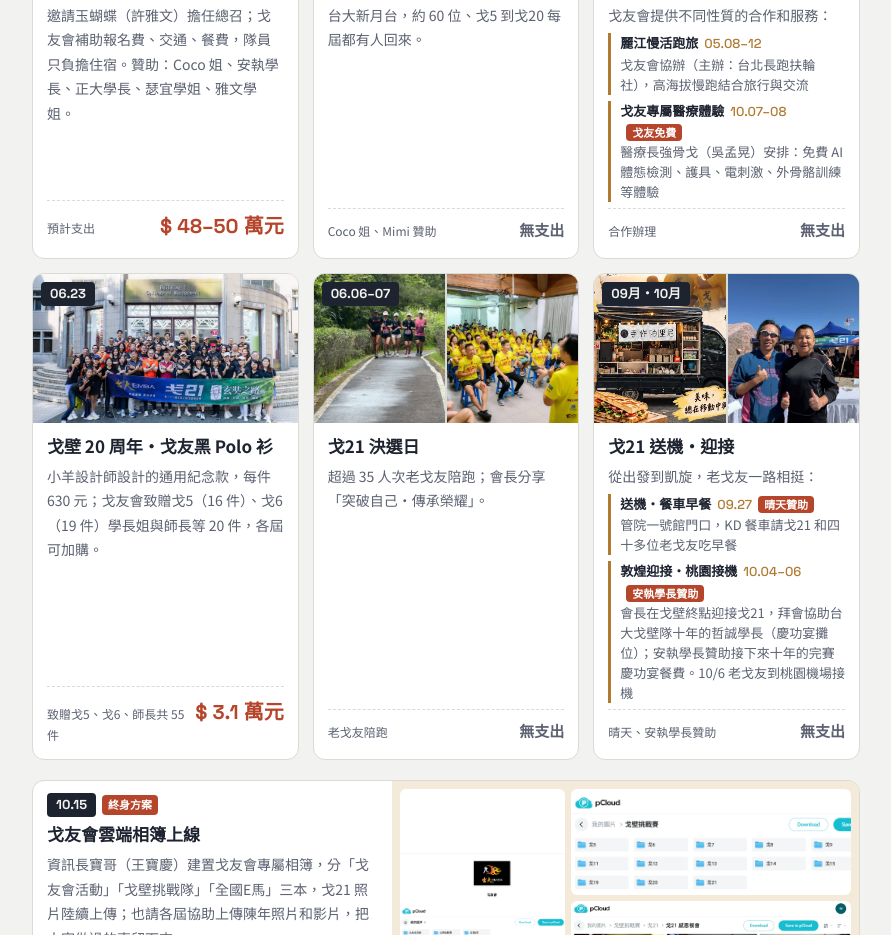
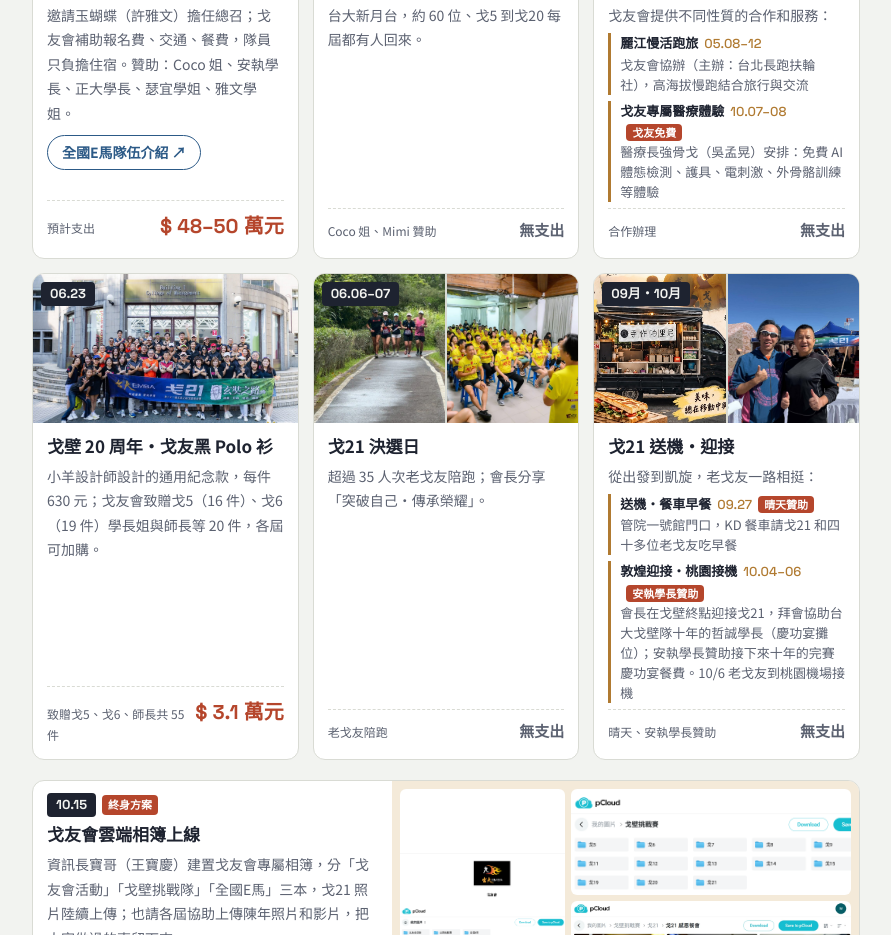
Before and after one commit to willleester/ntuemba-gobi-meeting, a plain HTML site: page index.html in a window 1280 px wide. Shown: the part 1453-2388 px from the top of the page, without its empty margins (194-1085 px from the left). Drawn offline with Linux system fonts and the light colour scheme.

Commit message:
全國E馬卡片加上隊伍介紹連結
Co-Authored-By: Claude Opus 5.5 <noreply@anthropic.com>

```diff
--- a/index.html
+++ b/index.html
@@ -138,6 +138,8 @@ details[open] summary{margin-bottom:10px}
 .act-items b{color:var(--ink)}
 .act-items .d{font-family:var(--f-num);margin-left:6px;color:var(--sand)}
 .act .tag,.album-top .tag{display:inline-block;white-space:nowrap;margin-left:6px;font-size:11px;font-weight:700;color:#fff;background:#B5462C;border-radius:4px;padding:0 6px}
+.act-link{align-self:flex-start;margin-top:4px;font-size:14px;font-weight:700;color:var(--accent);text-decoration:none;border:1.5px solid var(--accent);border-radius:999px;padding:4px 14px}
+.act-link:hover{background:var(--accent-soft)}
 .act-cost{margin-top:auto;padding-top:8px;border-top:1px dashed var(--line);display:flex;justify-content:space-between;align-items:baseline;gap:8px;font-size:12px;color:var(--muted)}
 .act-cost b{font-family:var(--f-num);font-size:20px;color:#B5462C;white-space:nowrap}
 .act-cost b.zero{font-family:var(--f-body);font-size:15px;color:var(--muted)}
@@ -228,6 +230,7 @@ footer{margin-top:56px;padding-top:16px;border-top:1px solid var(--line);font-si
       <div class="act-body">
         <h3>2026 全國E馬</h3>
         <p>邀請玉蝴蝶（許雅文）擔任總召；戈友會補助報名費、交通、餐費，隊員只負擔住宿。贊助：Coco 姐、安執學長、正大學長、瑟宜學姐、雅文學姐。</p>
+        <a class="act-link" href="https://willleester.github.io/ntuemba-2026e/#team" target="_blank" rel="noopener">全國E馬隊伍介紹 ↗</a>
 
         <div class="act-cost"><span>預計支出</span><b class="">$ 48–50 萬元</b></div>
       </div>
```
